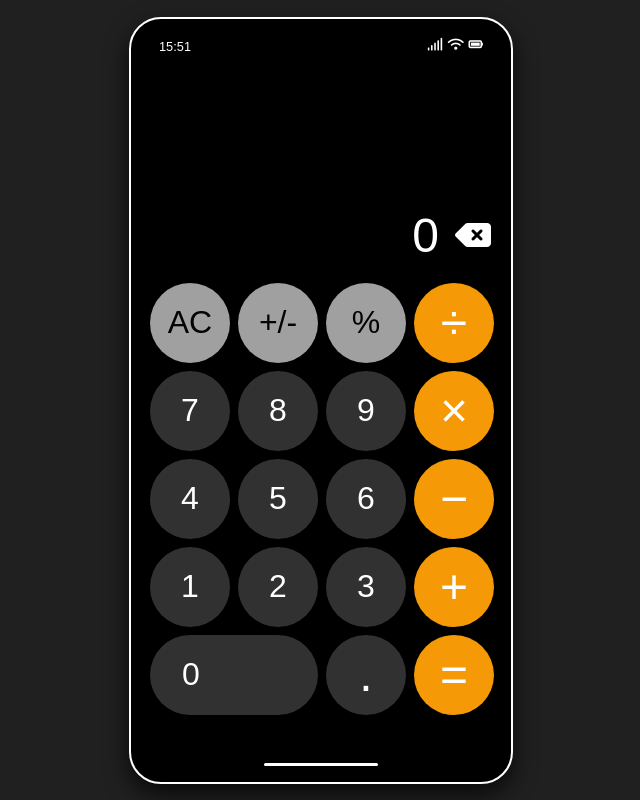
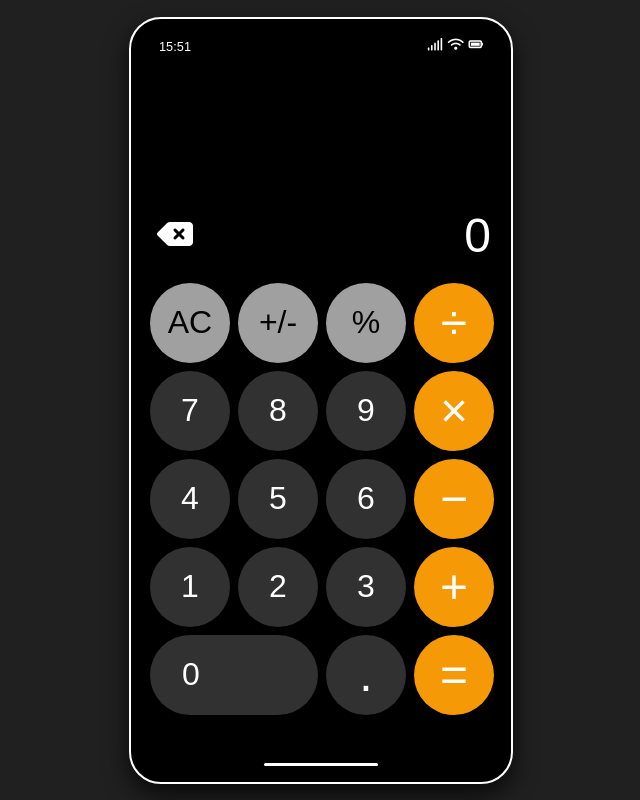
Before and after one commit to adrianjankowicz/calculator-app, a plain HTML site: page index.html in a window 1280 px wide. Shown: the whole page, without its empty margins (319-959 px from the left). Drawn offline with Linux system fonts and the light colour scheme.

Commit message:
Revert "design change and readme edit"
This reverts commit ccff3e9a24ca7251ee82c5cbae09a44f8d1d4a2b.

```diff
--- a/index.html
+++ b/index.html
@@ -5,7 +5,7 @@
     <meta name="viewport" content="width=device-width, initial-scale=1.0" />
     <link rel="stylesheet" type="text/css" href="styles.css" />
     <script src="https://kit.fontawesome.com/f85441742e.js" crossorigin="anonymous"></script>
-    <title>Calculator APP</title>
+    <title>Calculator</title>
   </head>
   <body>
     <div class="container">
@@ -21,8 +21,10 @@
           </div>
         </div>
         <div class="score">
+          <button type="button" class="remove">
+            <i class="fa-solid fa-delete-left"></i>
+          </button>
           <p class="result">0</p>
-            <i class="remove fa-solid fa-delete-left"></i>
         </div>
       </div>
       <div class="bottom-screen">
--- a/styles.css
+++ b/styles.css
@@ -50,21 +50,29 @@ body {
   display: flex;
   justify-content: space-between;
   align-items: center;
-  text-align: end;
+  text-align: center;
 }
 
 .remove {
-  width: auto;
+  width: 3rem;
+  height: 3rem;
+  background-color: black;
   color: white;
+  outline: none;
   font-size: 2rem;
   transition: background-color 0.3s ease, color 0.3s ease;
-  margin-left: 1rem;
-  cursor: pointer;
+}
+
+.history {
+  display: flex;
+}
+
+.history p {
+  justify-content: end;
 }
 
 .result {
   font-size: 3rem;
-  flex-grow: 1;
 }
 
 .bottom-screen {
@@ -153,10 +161,6 @@ hr {
   background-color: rgb(220, 220, 220);
 }
 
-.remove:hover{
-    color:rgb(220, 220, 220);
-}
-
 .divider:hover,
 .multiplier:hover,
 .minus:hover,
@@ -175,6 +179,7 @@ hr {
 .multiplier:focus,
 .minus:focus,
 .plus:focus,
+.equal:focus,
 .button-operation-selected {
   background-color: white;
   color: rgb(246, 153, 6);
```
Also changed, not shown: app1.PNG (deleted), app2.PNG (deleted), app3.PNG (deleted), 1 other file.
